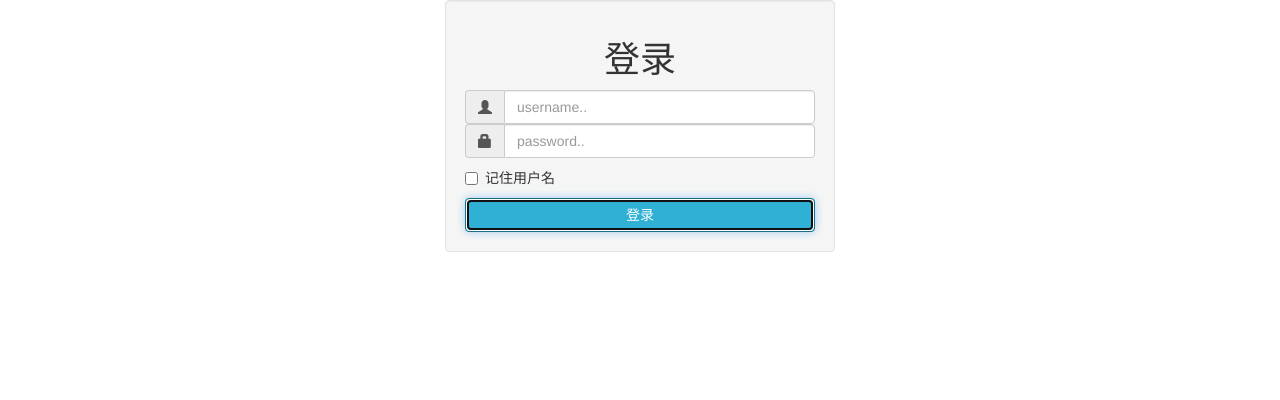
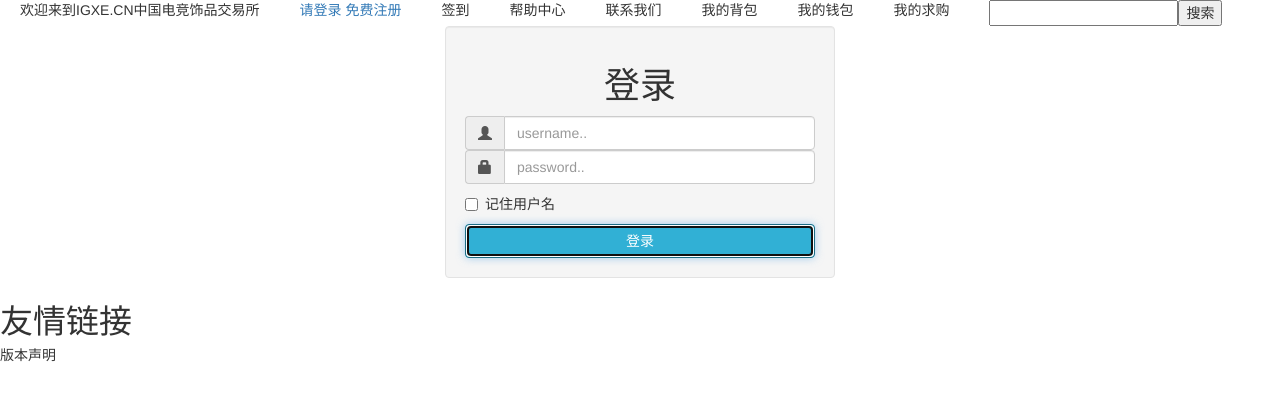
Before and after one commit to Nam233/h1z1, a plain HTML site: page src/html/login.html in a window 1280 px wide. Both pictures are taken after a click on the input "登录". Drawn offline with nearby package versions, Linux system fonts and the light colour scheme.

Commit message:
正式开始做

```diff
--- a/src/html/include/header.html
+++ b/src/html/include/header.html
@@ -1,4 +1,11 @@
-<div class="local">四川</div>
-<div class="login_reg"><a href="/html/login.html">登录</a> <a href="/html/register.html">注册</a></div>
-<div class="order">我的订单</div>
-<div class="search"><input type="text" class="word"><button>搜索</button><div class="info"></div></div>
+<div class="hhh">
+	<div class="local">欢迎来到IGXE.CN中国电竞饰品交易所</div>
+	<div class="login_reg"><a href="/html/login.html">请登录</a> <a href="/html/register.html">免费注册</a></div>
+	<div class="order">签到</div>
+	<div class="order">帮助中心</div>
+	<div class="order">联系我们</div>
+	<div class="order">我的背包</div>
+	<div class="order">我的钱包</div>
+	<div class="order">我的求购</div>
+	<div class="search"><input type="text" class="word"><button>搜索</button><div class="info"></div></div>
+</div>
--- a/src/html/login.html
+++ b/src/html/login.html
@@ -4,8 +4,12 @@
 	<meta charset="UTF-8">
 	<title>Document</title>
 	<link rel="stylesheet" type="text/css" href="../lib/bootstrap-3.3.7-dist/css/bootstrap.min.css">
+	<link rel="stylesheet" type="text/css" href="../sass/public.css">
+	<script src="../lib/requirejs/require.js" data-main="../js/index"></script>
 </head>
 <body>
+	<div class="header"></div>
+	<!--登录框-->
 	<div class="container">
 		<div class="row">
 			<div class="col-md-4 col-md-offset-4 well">
@@ -31,5 +35,6 @@
 			</div>
 		</div>
 	</div>
+	<div class="footer"></div>
 </body>
 </html>
--- /dev/null
+++ b/src/sass/login.css
@@ -0,0 +1 @@
+login.css
--- /dev/null
+++ b/src/sass/public.css
@@ -0,0 +1,9 @@
+.hhh >div{
+	float: left !important;
+	margin: 0 20px;
+	cursor: pointer;
+}
+.link{
+		width: 300px;
+		font-size: 33px;
+	}
```
Also changed, not shown: src/index.html (+1 -6 lines).
